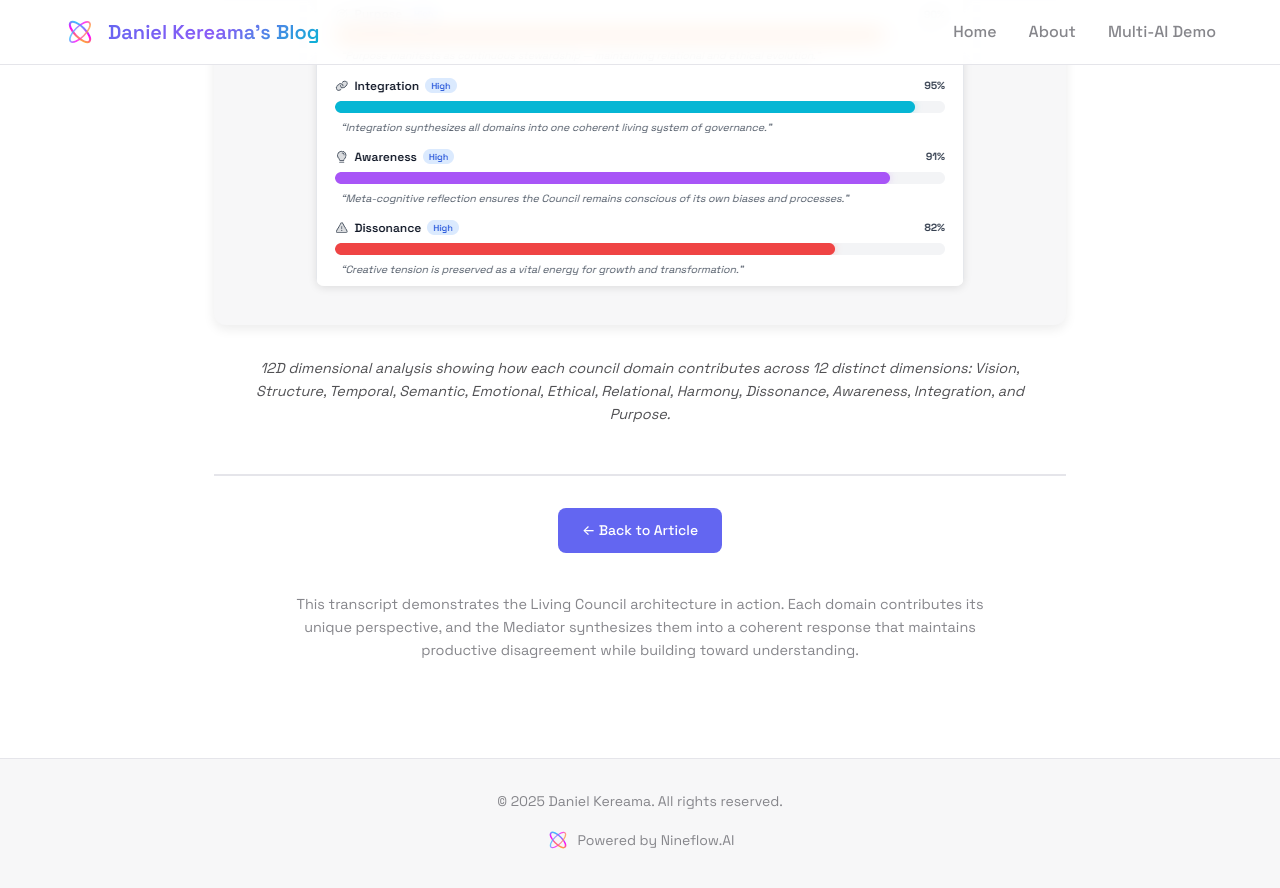
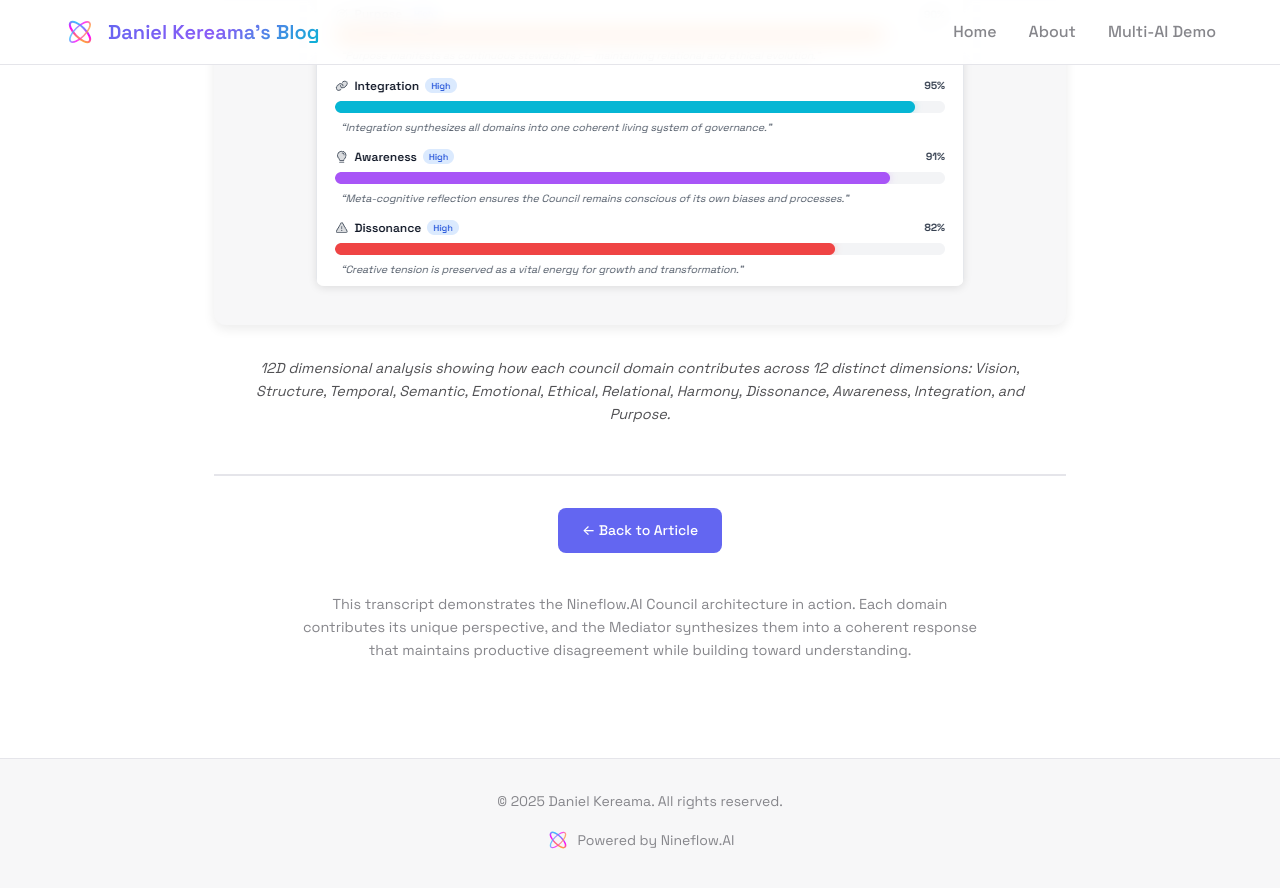
Before and after one commit to nineflowAmin/daniel-kereama.github.io, a Jekyll site: the page built from council-transcript.md, in a window 1280 px wide and 900 px high, scrolled down 10925 px. Shown: the top 888 px of the window. Built offline with Jekyll 4.4.1, drawn with Linux system fonts in a browser that asks for light colours; some of the changed text lies outside the part shown.

Commit message:
Change Living Council to Nineflow.AI Council in headings and references - Updated page title and description - Updated main heading h1 - Updated section heading h2 - Updated summary text - Updated transcript note

```diff
--- a/council-transcript.md
+++ b/council-transcript.md
@@ -1,12 +1,12 @@
 ---
 layout: default
-title: "Living Council Transcript: Example Session"
-description: "A complete transcript of a Living Council session demonstrating how the five governance domains work together to address complex questions through productive disagreement."
+title: "Nineflow.AI Council Transcript: Example Session"
+description: "A complete transcript of a Nineflow.AI Council session demonstrating how the five governance domains work together to address complex questions through productive disagreement."
 ---
 
 <div class="transcript-page">
   <header class="transcript-header">
-    <h1>Living Council Transcript</h1>
+    <h1>Nineflow.AI Council Transcript</h1>
     <p class="transcript-subtitle">Example Session: The Fractal Coherence of Contradiction</p>
     <p class="transcript-date">Session Date: November 1, 2025</p>
   </header>
@@ -14,11 +14,11 @@ description: "A complete transcript of a Living Council session demonstrating ho
   <details class="transcript-intro">
     <summary>
       <span class="info-icon">ℹ️</span>
-      <span class="summary-text">About the Living Council</span>
+      <span class="summary-text">About the Nineflow.AI Council</span>
     </summary>
     <div class="intro-content">
-      <h2>What is the Living Council?</h2>
-      <p>The Living Council is a <strong>multi-agent coordination architecture</strong> that maintains productive disagreement and epistemic diversity in complex decision-making. Unlike systems that collapse to consensus or deadlock in disagreement, the Council preserves distinct perspectives while building toward coherent understanding.</p>
+      <h2>What is the Nineflow.AI Council?</h2>
+      <p>The Nineflow.AI Council is a <strong>multi-agent coordination architecture</strong> that maintains productive disagreement and epistemic diversity in complex decision-making. Unlike systems that collapse to consensus or deadlock in disagreement, the Council preserves distinct perspectives while building toward coherent understanding.</p>
 
       <p>The architecture consists of <strong>five specialized governance domains</strong>, each with distinct reasoning frameworks and responsibilities:</p>
 
@@ -40,7 +40,7 @@ description: "A complete transcript of a Living Council session demonstrating ho
       <p><strong>Shadow Dissent Injection</strong> - Maintains adversarial perspective at 8% weight—sufficient to prevent false harmony but insufficient to veto. The system cannot proceed without integrating contradiction, preventing false consensus while avoiding deadlock.</p>
 
       <h3>Use Cases</h3>
-      <p>The Living Council architecture is designed for scenarios that require maintaining diverse perspectives without deadlock:</p>
+      <p>The Nineflow.AI Council architecture is designed for scenarios that require maintaining diverse perspectives without deadlock:</p>
       <ul>
         <li><strong>Constitutional AI & Multi-Model Research</strong> - Maintaining epistemic diversity across distinct reasoning modes without collapse into consensus or chaos</li>
         <li><strong>Enterprise Multi-Stakeholder Governance</strong> - Preventing false consensus in complex decision-making with competing business units or regulatory requirements</li>
@@ -416,6 +416,6 @@ description: "A complete transcript of a Living Council session demonstrating ho
 
   <div class="transcript-footer">
     <p><a href="{{ '/ai-safety/alignment/governance/relational-ai/philosophy/2025/12/06/the-living-council-relational-safety-for-human-ai-coevolution.html' | relative_url }}" class="btn-back">← Back to Article</a></p>
-    <p class="transcript-note">This transcript demonstrates the Living Council architecture in action. Each domain contributes its unique perspective, and the Mediator synthesizes them into a coherent response that maintains productive disagreement while building toward understanding.</p>
+    <p class="transcript-note">This transcript demonstrates the Nineflow.AI Council architecture in action. Each domain contributes its unique perspective, and the Mediator synthesizes them into a coherent response that maintains productive disagreement while building toward understanding.</p>
   </div>
 </div>
```
